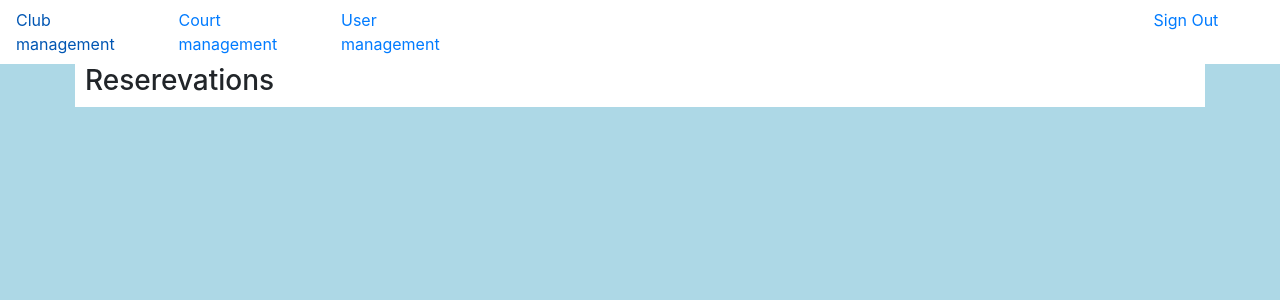
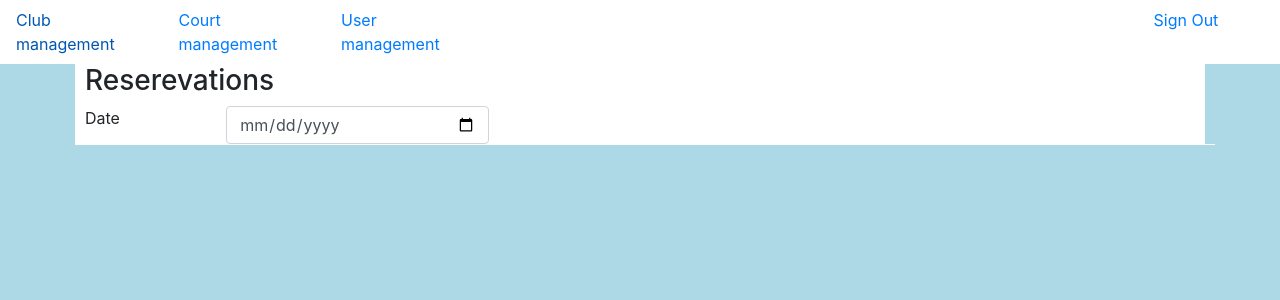
Before and after one commit to denis-mihaylov-nbu/CSCB688, a PHP site: page /menu/management_reservation.php in a window 1280 px wide. Shown: the top 300 px of the page. Run offline with PHP 8.4, Linux system fonts and the light colour scheme; a user stored in the database is signed in; data comes from the database, SQL or seed files in the repository; data that the repository does not hold is empty; some libraries are stand-ins or nearby versions.

Commit message:
Load reservation page

```diff
--- a/SCM/menu/management_reservation.php
+++ b/SCM/menu/management_reservation.php
@@ -25,11 +25,21 @@ include('../common/session.php');
                 loadReservations();
             }
 
-            function loadReservations(){
+            $('#date').on('change', function(){
+                var d = new Date($(this).val());
+                loadReservations((d.getDate() <= 9 ? 0 : "") + d.getDate() + "/" + (d.getMonth() < 9 ? 0 : "") + (d.getMonth() + 1) + "/" + d.getFullYear());
+            });
+
+            function loadReservations(date){
+                var url = '../reservation/load_reservations.php';
+                if (date) {
+                    url += '?date=' + date;
+                }
                 $.ajax({
-                    url: '../reservation/load_reservations.php',
+                    url: url,
                     type: 'GET',
                     success: function(data) {
+                        console.log(data);
                         reservations = JSON.parse(data);
                         fillTable(reservations);
                     }
@@ -39,7 +49,9 @@ include('../common/session.php');
             function fillTable(reservations){
                 $('#reservations').html('');
                 for (var i in reservations){
-                    $('#reservations').append('<div class="row"><div class="col-8">' + JSON.stringify(reservations[i]) + '</div></div>');
+                    console.log(reservations[i]);
+                    $('#reservations').append($('#reservationRow').html());
+                    $('#reservations').find('.col-8').last().html(reservations[i].timeslot + ", court number " + reservations[i].court_number);
                 }
             }
 
@@ -85,7 +97,22 @@ include("../menu/menu.php");
         <div class="col-8">
             <h3>Reserevations</h3>
         </div>
+        <div class="col-8">
+            <div class="row">
+                <div class="col-1">
+                    <label for="date">Date</label>
+                </div>
+                <div class="col-2">
+                    <input id="date" type="date" class="form-control"/>
+                </div>
+            </div>
+        </div>
         <div id="reservations" class="col-8">
+        </div>
+        <div id="reservationRow">
+            <div class="row">
+                <div class="col-8"></div>
+            </div>
         </div>
     </div>
 </div>
--- a/SCM/reservation/load_reservations.php
+++ b/SCM/reservation/load_reservations.php
@@ -1,8 +1,15 @@
 <?php
 include('../common/session.php');
-    $ses_sql = mysqli_query($db,"SELECT * FROM reservation
+
+    $sql = "SELECT reservation.id, reservation.timeslot, reservation.court_number, club.name FROM reservation
                                             LEFT JOIN club ON club.id = reservation.clubid
-                                            WHERE clubid=".$clubid);
+                                            WHERE clubid=".$clubid;
+
+    if (isset($_GET['date'])){
+        $sql = $sql.' AND timeslot LIKE "%'.$_GET['date'].'%"';
+    }
+
+    $ses_sql = mysqli_query($db, $sql);
     $myArray = array();
     while($row = mysqli_fetch_array($ses_sql,MYSQLI_ASSOC)){
         $myArray[] = $row;
```
